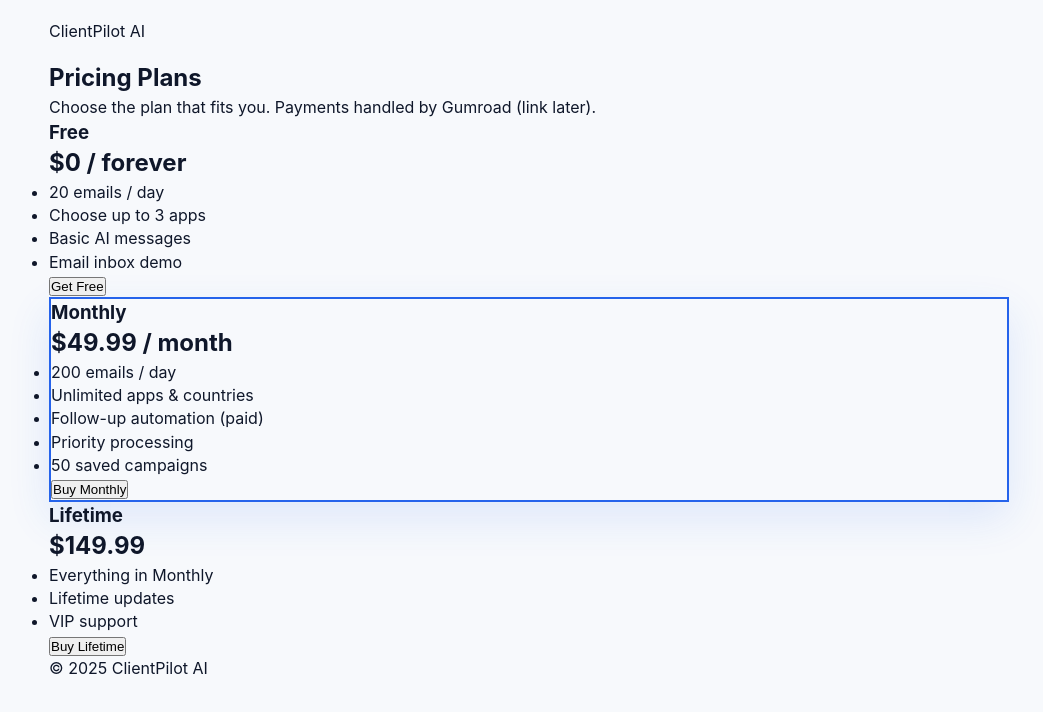
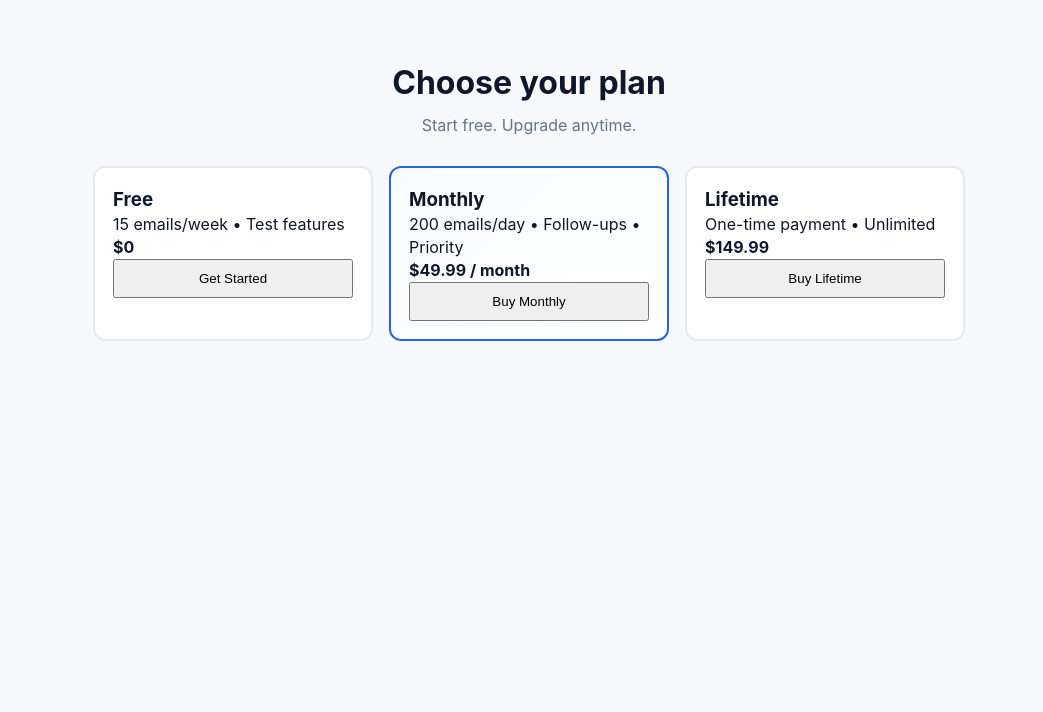
Before and after one commit to Aaish247/clientpilot-ai, a Next.js app: page /pricing in a window 1280 px wide. Shown: the top 712 px of the page, without its empty margins (111-1154 px from the left). Built offline with nearby package versions, Linux system fonts and the light colour scheme.

Commit message:
Refactor PricingPage component layout and links

```diff
--- a/app/pricing/page.js
+++ b/app/pricing/page.js
@@ -1,52 +1,34 @@
-export default function PricingPage(){
+// app/pricing/page.js
+export default function PricingPage() {
+  const monthly = "https://aishmuhammad.gumroad.com/l/npihx";
+  const lifetime = "https://aishmuhammad.gumroad.com/l/rfssks";
   return (
-    <main className="container">
-      <header className="header"><div className="logo"><div className="logo-dot"/><div className="brand">ClientPilot AI</div></div></header>
+    <div className="container" style={{ marginTop: 40 }}>
+      <h1 style={{ textAlign: "center", marginBottom: 8 }}>Choose your plan</h1>
+      <p style={{ textAlign: "center", color: "var(--muted)" }}>Start free. Upgrade anytime.</p>
 
-      <section style={{marginTop:18}}>
-        <h1>Pricing Plans</h1>
-        <p className="small-muted">Choose the plan that fits you. Payments handled by Gumroad (link later).</p>
-
-        <div className="plans-grid">
-          <div className="plan-card">
+      <div style={{ display: "flex", gap: 16, justifyContent: "center", marginTop: 28, flexWrap: "wrap" }}>
+        <div style={{ width: 280, padding: 18, borderRadius: 12, background: "var(--card)", border: "2px solid #E6EAF2" }}>
           <h3>Free</h3>
-            <h2>$0 / forever</h2>
-            <ul>
-              <li>20 emails / day</li>
-              <li>Choose up to 3 apps</li>
-              <li>Basic AI messages</li>
-              <li>Email inbox demo</li>
-            </ul>
-            <a href="/"> <button className="btn-primary">Get Free</button></a>
+          <p>15 emails/week • Test features</p>
+          <h4>$0</h4>
+          <a href="/"><button style={{ width: "100%", padding: 10 }}>Get Started</button></a>
         </div>
 
-          <div className="plan-card" style={{border:'2px solid #2563EB',boxShadow:'0 16px 40px rgba(37,99,235,0.12)'}}>
+        <div style={{ width: 280, padding: 18, borderRadius: 12, background: "linear-gradient(135deg,#f7fbff,#ffffff)", border: "2px solid var(--accent)" }}>
           <h3>Monthly</h3>
-            <h2>$49.99 / month</h2>
-            <ul>
-              <li>200 emails / day</li>
-              <li>Unlimited apps & countries</li>
-              <li>Follow-up automation (paid)</li>
-              <li>Priority processing</li>
-              <li>50 saved campaigns</li>
-            </ul>
-            <a href="#"><button className="btn-primary">Buy Monthly</button></a>
+          <p>200 emails/day • Follow-ups • Priority</p>
+          <h4>$49.99 / month</h4>
+          <a href={monthly} target="_blank"><button style={{ width: "100%", padding: 10 }}>Buy Monthly</button></a>
         </div>
 
-          <div className="plan-card">
+        <div style={{ width: 280, padding: 18, borderRadius: 12, background: "var(--card)", border: "2px solid #E6EAF2" }}>
           <h3>Lifetime</h3>
-            <h2>$149.99</h2>
-            <ul>
-              <li>Everything in Monthly</li>
-              <li>Lifetime updates</li>
-              <li>VIP support</li>
-            </ul>
-            <a href="#"><button className="btn-primary">Buy Lifetime</button></a>
+          <p>One-time payment • Unlimited</p>
+          <h4>$149.99</h4>
+          <a href={lifetime} target="_blank"><button style={{ width: "100%", padding: 10 }}>Buy Lifetime</button></a>
         </div>
       </div>
-      </section>
-
-      <footer className="footer">© {new Date().getFullYear()} ClientPilot AI</footer>
-    </main>
+    </div>
   );
 }
```
Lines whose indentation alone changed are shown as unchanged.
